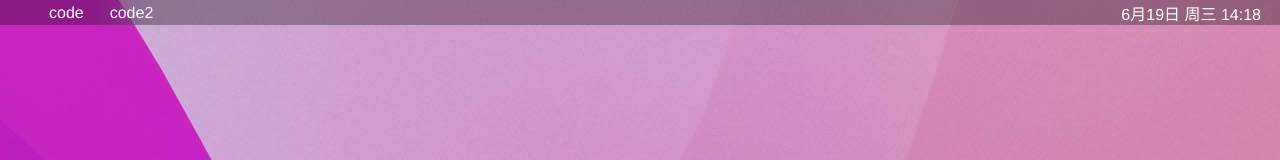
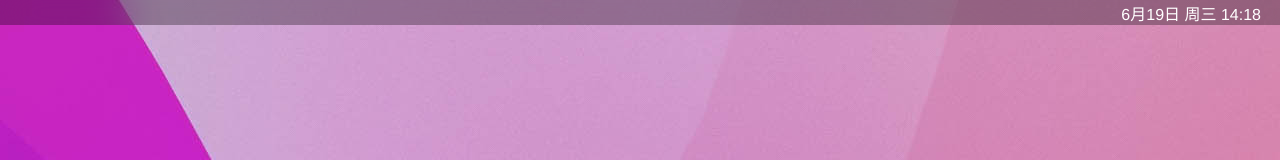
Before and after one commit to ouou12138/macos-vue3, a Vue app: page / in a window 1280 px wide. Shown: the top 160 px of the page. Built offline with nearby package versions, Linux system fonts and the light colour scheme; a small style sheet from the web is missing.

Commit message:
refactor: 💡 重构状态栏数据结构

```diff
--- a/package.json
+++ b/package.json
@@ -13,6 +13,7 @@
     "format": "prettier --write src/"
   },
   "dependencies": {
+    "@b52405/webterminal": "^1.2.2",
     "animate.css": "^4.1.1",
     "dayjs": "^1.11.11",
     "nanoid": "^5.0.7",
--- /dev/null
+++ b/src/components/statusbar/defaultMenuItem.ts
@@ -0,0 +1,34 @@
+export const defaultMenuItem: MenuListItem = {
+  title: 'icon-apple',
+  titleTypes: 'icon',
+  menus: [
+    [
+      {
+        title: '关于本机',
+        key: 'about'
+      }
+    ],
+    [
+      {
+        title: '系统偏好设置',
+        key: 'settings'
+      }
+    ],
+    [
+      {
+        title: '重启本机',
+        key: 'restart'
+      },
+      {
+        title: '关机',
+        key: 'shutdown'
+      }
+    ],
+    [
+      {
+        title: '退出登录',
+        key: 'logout'
+      }
+    ]
+  ]
+}
--- a/src/components/statusbar/statusbar.vue
+++ b/src/components/statusbar/statusbar.vue
@@ -1,14 +1,14 @@
 <template>
   <div class="status-bar">
     <div class="apple-menu">
-      <div
-        class="menu-item"
-        :class="{ active: store.focus && store.currentItem == index }"
-        v-for="(item, index) in store.menus"
-        :key="item.title"
-        @click.stop="showMenu($event, index, item.options)"
-        @mouseover="hoverShowMenu($event, index, item.options)"
-      >
+      <div class="menu-item" :class="{ active: store.focus && store.currentItem == 0 }"
+        @click.stop="showMenu($event, 0, defaultMenuItem.menus)"
+        @mouseover="hoverShowMenu($event, 0, defaultMenuItem.menus)">
+        <i class="icon iconfont" :class="[defaultMenuItem.title]"></i>
+      </div>
+      <div class="menu-item" :class="{ active: store.focus && store.currentItem == (index + 1) }"
+        v-for="(item, index) in store.menuList" :key="item.title" @click.stop="showMenu($event, index + 1, item.menus)"
+        @mouseover="hoverShowMenu($event, index + 1, item.menus)">
         <i v-if="item.titleTypes == 'icon'" class="icon iconfont" :class="[item.title]"></i>
         <span v-else>{{ item.title }}</span>
       </div>
@@ -29,30 +29,13 @@
       <div class="status-item">{{ time }}</div>
     </div>
   </div>
-  <div
-    class="menu"
-    v-if="store.focus"
-    :style="{ left: menuPosition.x + 'px', top: menuPosition.y + 'px' }"
-    @click.stop="() => null"
-  >
-    <div class="group" v-for="(group, index) in store.options" :key="'g' + index">
-      <div class="menu-item" v-for="item in group" :key="item.title" @click.stop="item.event">
+  <div class="menu" v-if="store.focus" :style="{ left: menuPosition.x + 'px', top: menuPosition.y + 'px' }"
+    @click.stop="() => null">
+    <div class="group" v-for="(group, index) in store.menus" :key="'g' + index">
+      <div class="menu-item" v-for="item in group" :key="item.title" @click.stop="">
         {{ item.title }}
       </div>
     </div>
-    <!-- <div class="group">
-            <div class="menu-item">关于本机</div>
-        </div>
-        <div class="group">
-            <div class="menu-item">系统偏好设置</div>
-        </div>
-        <div class="group">
-            <div class="menu-item">重启本机</div>
-            <div class="menu-item">关机</div>
-        </div>
-        <div class="group">
-            <div class="menu-item">退出登陆</div>
-        </div>-->
   </div>
 </template>
 
@@ -60,6 +43,7 @@
 import { ref, reactive } from 'vue'
 import { useStore } from './store'
 import dayjs from 'dayjs'
+import { defaultMenuItem } from './defaultMenuItem'
 
 const store = useStore()
 
@@ -82,26 +66,22 @@ function getTime(): string {
 
 let menuPosition = reactive({ x: 0, y: 25 })
 
-function showMenu(e: MouseEvent, index: number, options: any) {
+function showMenu(e: MouseEvent, index: number, menus: MenuItems) {
   store.focus ? store.switchStatusBar(false) : store.switchStatusBar(true)
-  store.clickMenuItem(index, options)
+  store.clickMenuItem(index, menus)
   menuPosition.x = e.pageX - e.offsetX
   document.addEventListener('click', hideMenu)
 }
-function hoverShowMenu(e: MouseEvent, index: number, options: any) {
+function hoverShowMenu(e: MouseEvent, index: number, menus: MenuItems) {
   if (!store.focus || index === store.currentItem) return
-  store.clickMenuItem(index, options)
+  store.clickMenuItem(index, menus)
   menuPosition.x = e.pageX - e.offsetX
-  // document.addEventListener('click',hideMenu)
 }
 function hideMenu() {
   store.switchStatusBar(false)
   document.removeEventListener('click', hideMenu)
 }
 
-// function clickMenuItem(e:MouseEvent){
-//      store.clickMenuItem(index,item.options)
-// }
 </script>
 
 <style lang="scss" scoped>
@@ -119,12 +99,14 @@ function hideMenu() {
   -webkit-backdrop-filter: blur(20px);
   background-color: rgba($color: #000000, $alpha: 0.3);
   z-index: 2001;
+
   .apple-menu,
   .apple-status {
     width: 100%;
     height: 100%;
     display: flex;
     align-items: center;
+
     .menu-item,
     .status-item {
       display: flex;
@@ -135,9 +117,11 @@ function hideMenu() {
       padding: 0 16px;
       align-items: center;
       border-radius: 3px;
+
       &.active {
         background-color: rgba($color: white, $alpha: 0.3);
       }
+
       .icon {
         font-size: 16px;
         font-weight: bold;
@@ -145,13 +129,16 @@ function hideMenu() {
       }
     }
   }
+
   .apple-status {
     justify-content: flex-end;
+
     .status-item {
       padding: 0 12px;
     }
   }
 }
+
 .menu {
   min-width: 200px;
   background-color: rgba($color: white, $alpha: 0.6);
@@ -163,19 +150,23 @@ function hideMenu() {
   padding: 0 5px;
   z-index: 1999;
   border: 1px solid #ddd;
+
   .group {
     padding: 5px 0;
     margin: 0 8px;
     border-bottom: 1px solid rgba($color: #ccc, $alpha: 0.8);
+
     &:nth-last-child(1) {
       border: none;
     }
   }
+
   .menu-item {
     // width: 100%;
     margin: 0 -8px;
     padding: 3px 8px;
     user-select: none;
+
     &:hover {
       background-color: rgb(10, 96, 255);
       border-radius: 6px;
--- a/src/components/statusbar/store.ts
+++ b/src/components/statusbar/store.ts
@@ -1,141 +1,24 @@
+import useMenuStore from '@/stores/statusMenu'
 import { defineStore } from 'pinia'
 
-// interface StateTypes {
-//   focus: boolean;
-//   menus: Array<MenuItem>;
-//   currentItem: number;
-//   options: Options;
-// }
-interface MenuItem {
-  title: string
-  titleTypes?: string
-  options: Options
-}
-interface Options {
-  title: string
-  event: Function
-}
+export const useStore = defineStore('statusbar', () => {
+  const focus = ref(false)
+  const currentItem = ref(0)
+  const menus = ref<MenuItems>([])
+  const menuList = ref<MenuList>([])
+  const menuStore = useMenuStore()
 
-export const useStore = defineStore('statusbar', {
-  state: () => ({
-    focus: false,
-    menus: [
-      {
-        title: 'icon-apple',
-        titleTypes: 'icon',
-        options: [
-          [
-            {
-              title: '关于本机',
-              event: () => {
-                console.log(123)
-              }
-            }
-          ],
-          [
-            {
-              title: '系统偏好设置',
-              event: () => {
-                console.log(1234)
-              }
-            }
-          ],
-          [
-            {
-              title: '重启本机',
-              event: () => {
-                console.log(1234)
-              }
-            },
-            {
-              title: '关机',
-              event: () => {
-                console.log(1234)
-              }
-            }
-          ],
-          [
-            {
-              title: '退出登录',
-              event: () => {
-                console.log(1234)
-              }
-            }
-          ]
-        ]
-      },
-      {
-        title: 'code',
-        options: [
-          [
-            {
-              title: '关于 studio code code code code',
-              event: () => {
-                console.log(123)
-              }
-            },
-            {
-              title: '检查更新',
-              event: () => {
-                console.log(1235)
-              }
-            }
-          ],
-          [
-            {
-              title: '首选项',
-              event: () => {
-                console.log(1234)
-              }
-            }
-          ]
-        ]
-      },
-      {
-        title: 'code2',
-        options: [
-          [
-            {
-              title: '关于 studio code',
-              event: () => {
-                console.log(123)
-              }
-            },
-            {
-              title: '检查更新',
-              event: () => {
-                console.log(1235)
-              }
-            }
-          ],
-          [
-            {
-              title: '首选项',
-              event: () => {
-                console.log(1234)
-              }
-            }
-          ]
-        ]
-      }
-    ],
-    currentItem: 0,
-    options: [
-      [
-        {
-          event: () => {},
-          title: ''
-        }
-      ]
-    ]
-  }),
-  actions: {
-    switchStatusBar(status: boolean) {
-      this.focus = status
-    },
-    clickMenuItem(index: number, options: any) {
-      this.options = options
-      this.currentItem = index
-    }
+  menuStore.$subscribe((_, state) => {
+    menuList.value = state.activeMenu
+  })
+
+  const switchStatusBar = (status: boolean) => {
+    focus.value = status
   }
+  const clickMenuItem = (index: number, _menus: MenuItems) => {
+    currentItem.value = index
+    menus.value = _menus
+  }
+
+  return { focus, currentItem, menus, menuList, switchStatusBar, clickMenuItem }
 })
--- /dev/null
+++ b/src/hook/useMenu.ts
@@ -0,0 +1,14 @@
+import useMenuStore from '@/stores/statusMenu'
+
+const useMenu = () => {
+  const menuStore = useMenuStore()
+
+  const setMenu = (runningId: string, menus: MenuList) => {
+    menuStore.addMenu(runningId, menus)
+    menuStore.setActiveMenu(runningId)
+  }
+
+  return { setMenu }
+}
+
+export default useMenu
--- /dev/null
+++ b/src/stores/statusMenu.ts
@@ -0,0 +1,19 @@
+import { defineStore } from 'pinia'
+
+const useMenuStore = defineStore('menustore', () => {
+  const menuList = reactive<{ [id: string]: MenuList }>({})
+
+  const activeMenu = ref<MenuList>([])
+
+  const addMenu = (runningId: string, menu: MenuList) => {
+    menuList[runningId] = menu
+  }
+
+  const setActiveMenu = (runningId: string) => {
+    activeMenu.value = menuList[runningId] || []
+  }
+
+  return { activeMenu, addMenu, setActiveMenu }
+})
+
+export default useMenuStore
--- /dev/null
+++ b/src/types/apps/status_bar_menu.d.ts
@@ -0,0 +1,22 @@
+import { Component } from 'vue'
+
+declare global {
+  interface MenuItem {
+    /** 菜单标题,和render二选一，render优先 */
+    title?: string
+    render?: () => Component
+    titleTypes?: 'icon' | 'string'
+    key: string
+    children?: MenuItem[]
+  }
+
+  interface MenuListItem {
+    title: string
+    titleTypes?: 'icon' | 'string'
+    menus: MenuItems
+  }
+
+  type MenuItems = MenuItem[][]
+
+  type MenuList = MenuListItem[]
+}
```
Also changed, not shown: src/components/app-container/app-container.vue (+4 -3 lines), src/components/launchpad/launchpad.vue (+25 -14 lines), src/hook/useRunApp.ts (+48 -10 lines), 1 other file (tests, documents, lock files or other folders).
